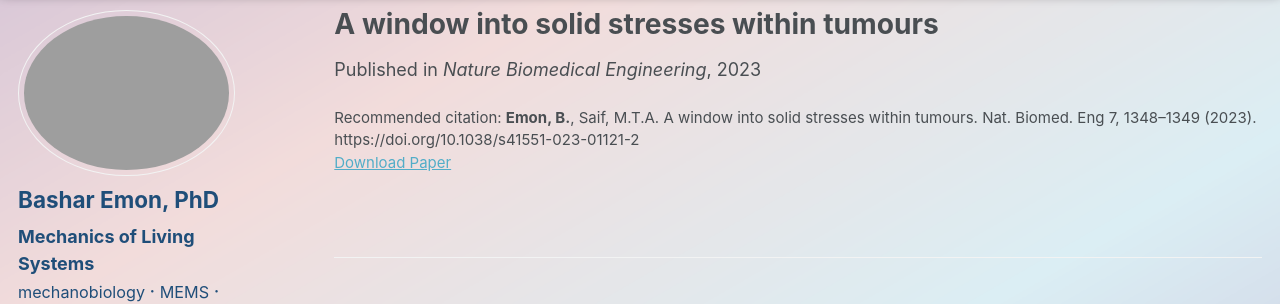
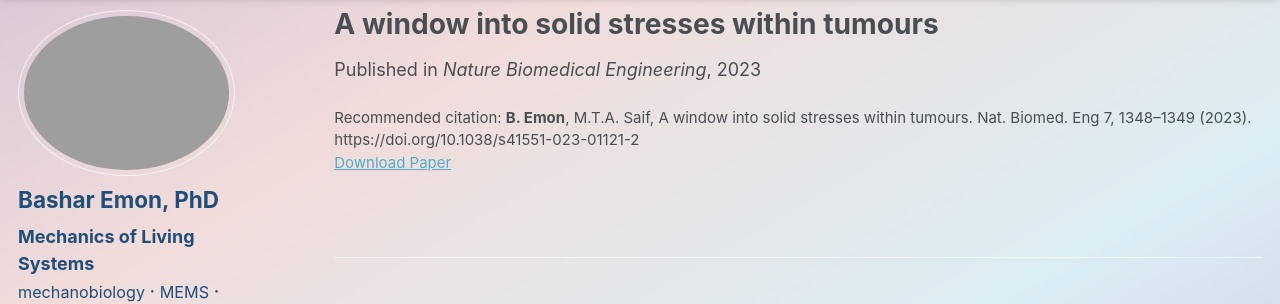
Before and after one commit to BasharEmon/BasharEmon.github.io, a Jekyll site: the page built from _publications/Nat BME.md, in a window 1280 px wide and 932 px high. Shown: the part 210-514 px from the top of the window. Built offline with Jekyll 4.4.1, drawn with Linux system fonts in a browser that asks for light colours; some web fonts are replaced.

```diff
--- a/_publications/Nat BME.md
+++ b/_publications/Nat BME.md
@@ -7,5 +7,5 @@ excerpt: ''
 date: 2023-11-09
 venue: 'Nature Biomedical Engineering'
 paperurl: 'http://BasharEmon.github.io/files/Nat BME.pdf'
-citation: '<b>Emon, B.</b>, Saif, M.T.A. A window into solid stresses within tumours. Nat. Biomed. Eng 7, 1348–1349 (2023). https://doi.org/10.1038/s41551-023-01121-2'
+citation: '<b>B. Emon</b>, M.T.A. Saif, A window into solid stresses within tumours. Nat. Biomed. Eng 7, 1348–1349 (2023). https://doi.org/10.1038/s41551-023-01121-2'
 ---
```
